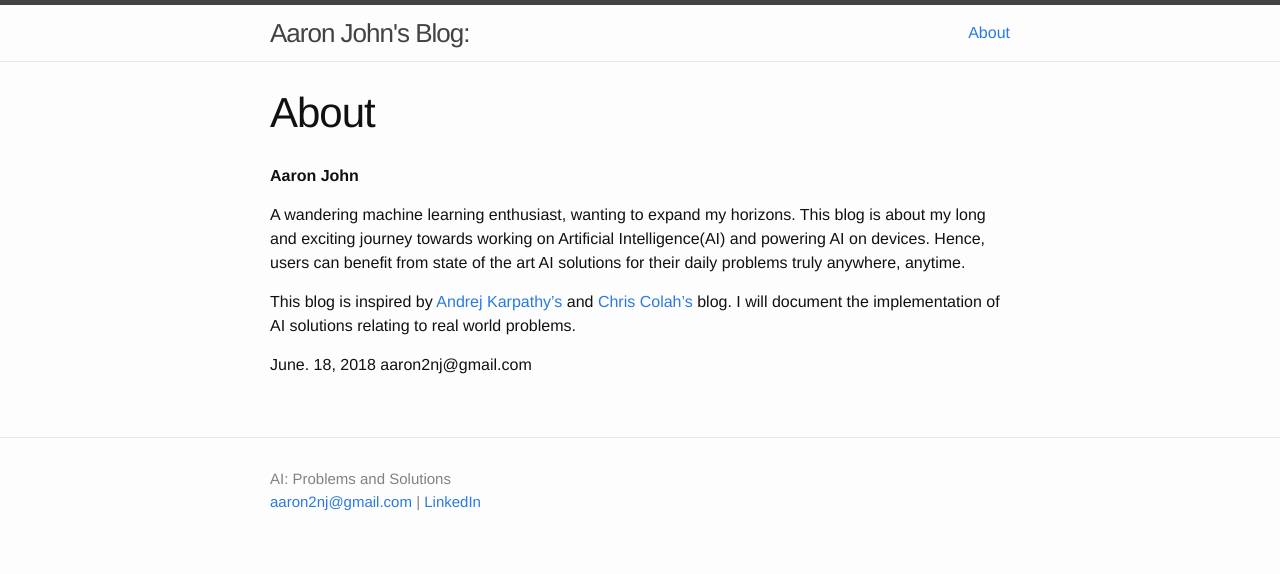
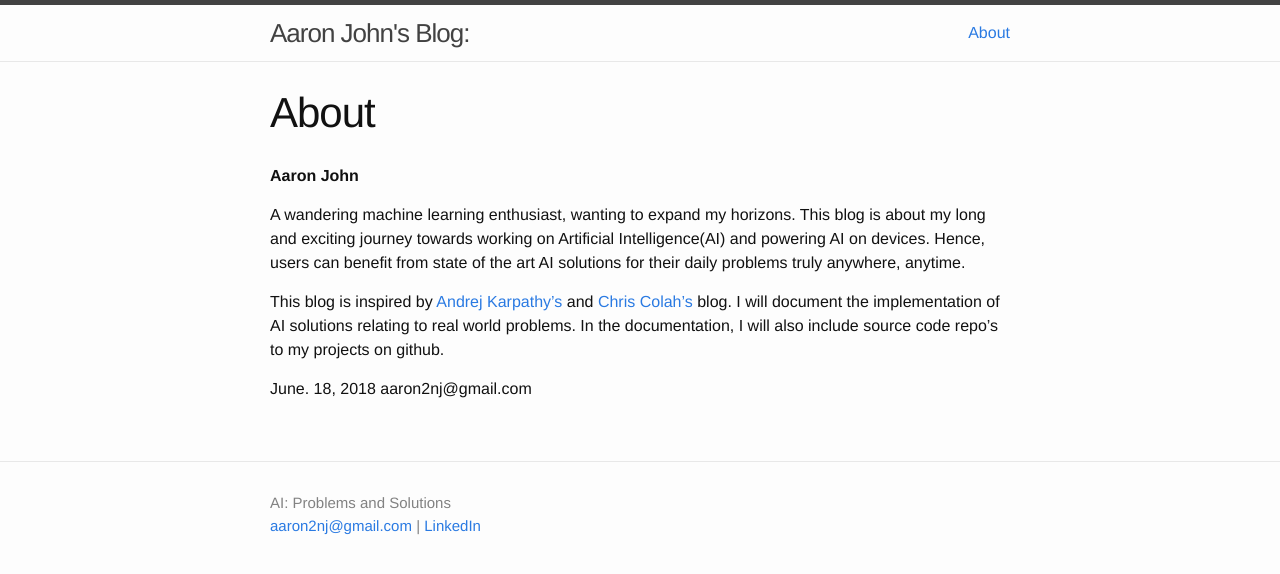
Before and after one commit to alexalwks2/aaronjohn2.github.io, a Jekyll site: the page built from about.md, in a window 1280 px wide. Shown: the top 574 px of the page. Built offline with Jekyll 4.4.1, drawn with Linux system fonts in a browser that asks for light colours.

Commit message:
Update about.md

```diff
--- a/about.md
+++ b/about.md
@@ -9,7 +9,7 @@ permalink: /about/
 
 A wandering machine learning enthusiast, wanting to expand my horizons. This blog is about my long and exciting journey towards working on Artificial Intelligence(AI) and powering AI on devices. Hence, users can benefit from state of the art AI solutions for their daily problems truly anywhere, anytime.
 
-This blog is inspired by [Andrej Karpathy’s](http://karpathy.github.io/) and [Chris Colah’s](http://colah.github.io/) blog. I will document the implementation of AI solutions relating to real world problems.
+This blog is inspired by [Andrej Karpathy’s](http://karpathy.github.io/) and [Chris Colah’s](http://colah.github.io/) blog. I will document the implementation of AI solutions relating to real world problems. In the documentation, I will also include source code repo's to my projects on github.
 
 June. 18, 2018
 aaron2nj@gmail.com
```
